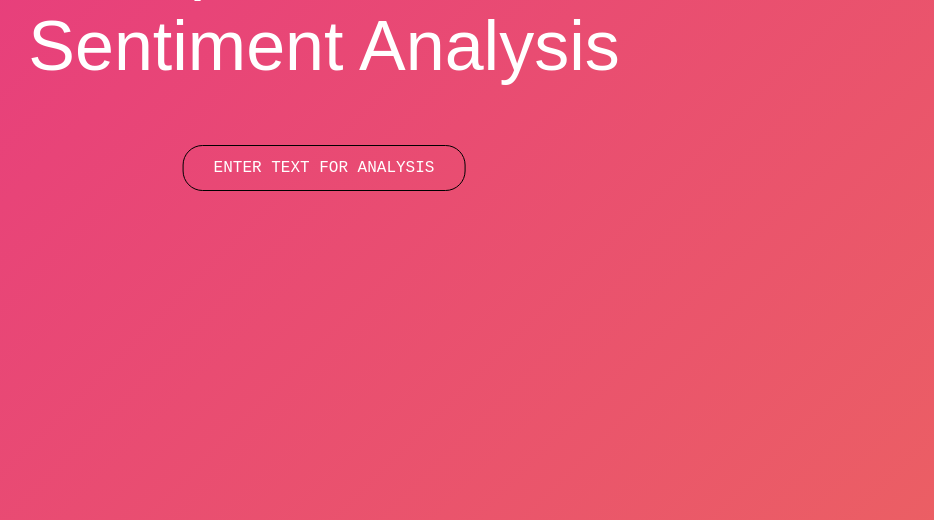
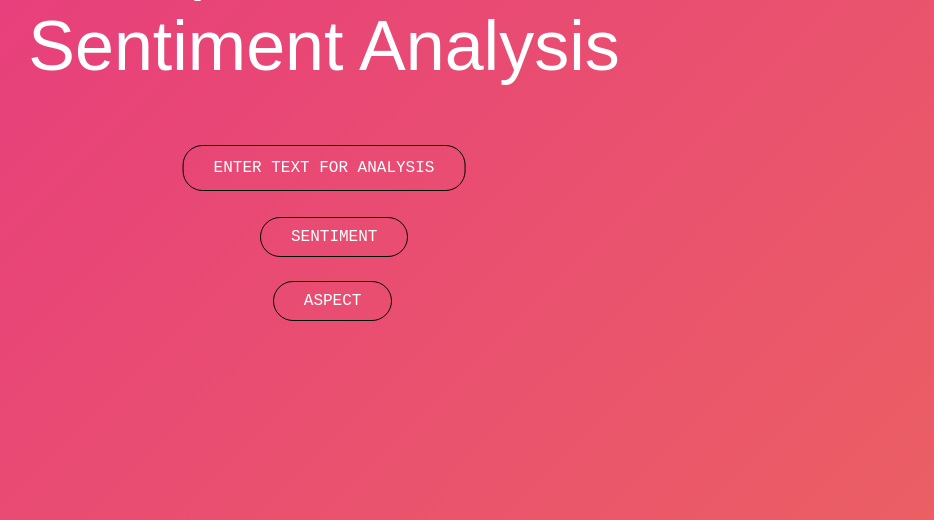
Before and after one commit to MFRSiam/SentimentAnalysis_CSE299, a Django app: page / in a window 1280 px wide. Shown: the part 392-912 px from the top of the page, without its empty margins (316-1250 px from the left). Run offline with Django 4.2, Linux system fonts and the light colour scheme.

Commit message:
changes
box 1, 2

```diff
--- a/webpage/static/css/core.css
+++ b/webpage/static/css/core.css
@@ -83,7 +83,8 @@ body {
     transform: translate(-50%, -50%);
 }
 .title h1{
-    /* position: absolute; */
+    /*position: absolute;*/
+    /* top: 30%; */
     text-align: center;
     color: white;
     font-size: 70px;
@@ -104,7 +105,49 @@ body {
     text-decoration: none;
 }
 
+
 .btn:hover{
     background-color: white;
     color: black;
 }
+
+.box1{
+    position: absolute;
+    top: 77%;
+    left: 45%;
+    /* transform: translate(30px);  */
+}
+.b1{
+    /* top: 50%; */
+    /* transform: translate(30px); */
+    font-family:'Courier New', Courier, monospace;
+    border: 1px solid black;
+    border-radius: 20px;
+    padding: 10px 30px;
+    color: white;
+    text-decoration: none;
+}
+.box2{
+    position: absolute;
+    top: 85%;
+    left: 46%;
+    /* transform: translate(30px);  */
+}
+.b2{
+    /* top: 60%; */
+    /* transform: translate(50px); */
+    font-family:'Courier New', Courier, monospace;
+    border: 1px solid black;
+    border-radius: 20px;
+    padding: 10px 30px;
+    color: white;
+    text-decoration: none;
+}
+.b1:hover{
+    background-color: white;
+    color: black;
+}
+.b2:hover{
+    background-color: white;
+    color: black;
+}
--- a/webpage/templates/index.html
+++ b/webpage/templates/index.html
@@ -13,6 +13,17 @@
 </div>
 <div class="button">
     <a href="#" class="btn">ENTER TEXT FOR ANALYSIS</a>
+    <!-- <a href="#" class="btn">ASPECT</a> -->
+    <!-- <a href="#" class="btn">SENTIMENT</a> -->
+</div>
+<div class="box1">
+    <a href="#" class="b1">SENTIMENT</a>
+</div>
+<div class="box2">
+    <a href="#" class="b2">ASPECT</a>
 </div>
 
+
+
+
 {% endblock content %}
```
Also changed, not shown: webpage/static/css/index.css (line endings or trailing spaces).
